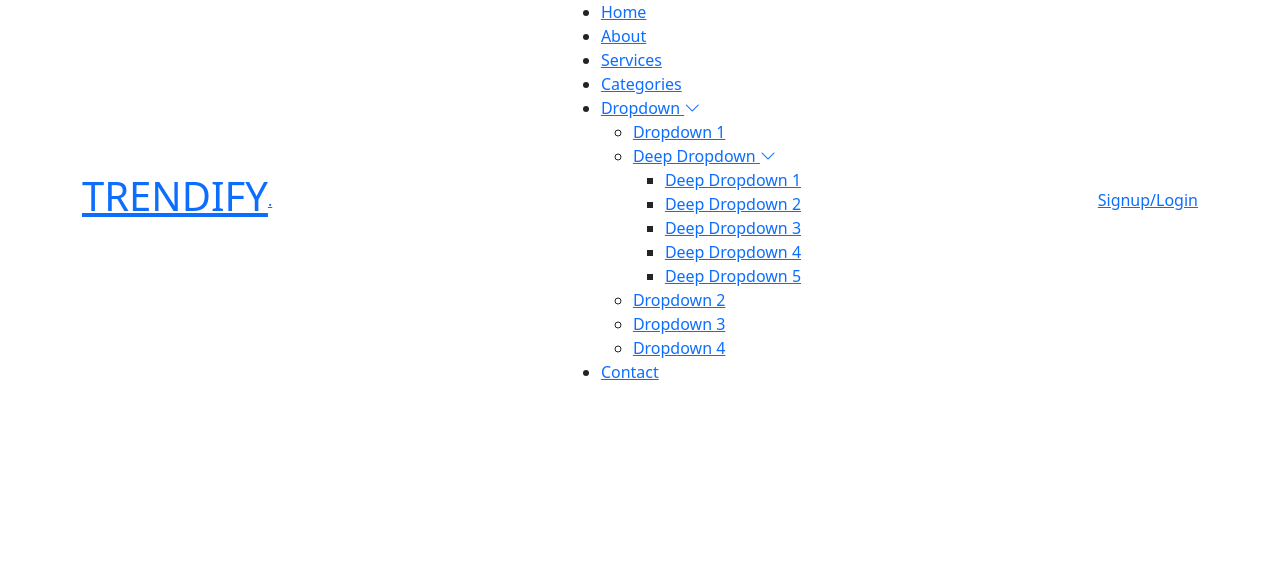
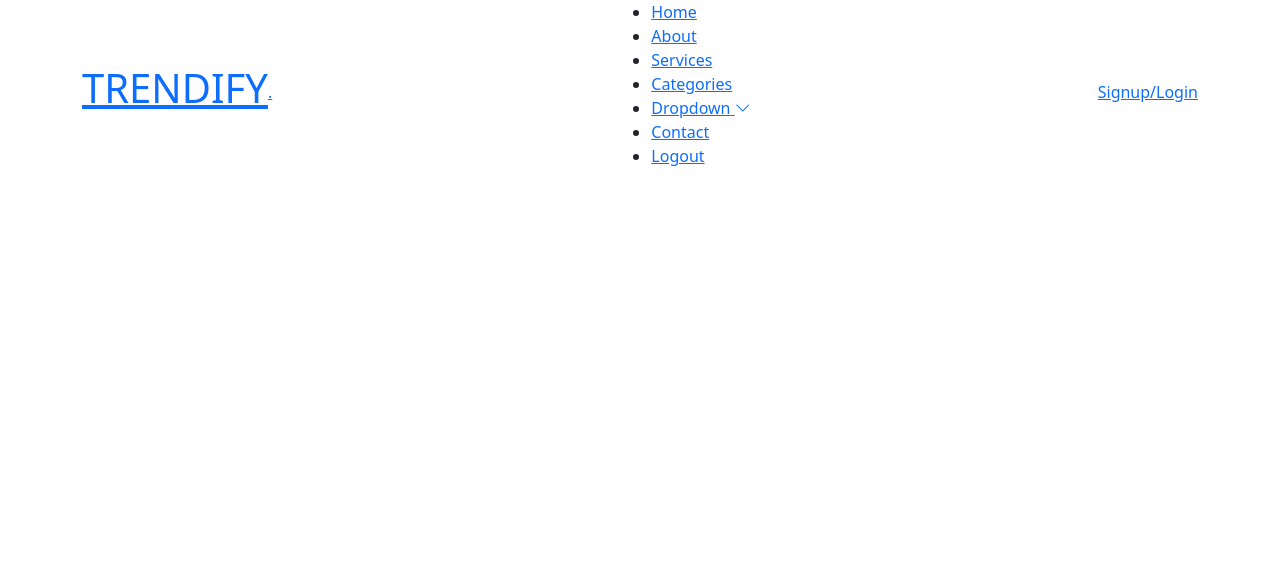
Before and after one commit to sandyddeveloper/Ecommerce-django, a Django app: page /auth/signup/ in a window 1280 px wide. Shown: the top 579 px of the page. Run offline with Django 5.2, Linux system fonts and the light colour scheme; some libraries are stand-ins or nearby versions.

Commit message:
feat: logout

```diff
--- a/Trendify/authentication/urls.py
+++ b/Trendify/authentication/urls.py
@@ -5,5 +5,6 @@ urlpatterns = [
 
     path('signup/',views.signup,name='signup'),
     path('login/',views.handlelogin,name='handlelogin'),
+    path('logout/',views.handlelogout,name='handlelogout'),
     path('dashboard/',views.dashboard,name='dashboard'),
 ]
--- a/Trendify/authentication/views.py
+++ b/Trendify/authentication/views.py
@@ -1,6 +1,6 @@
 from django.shortcuts import render, redirect
 from django.contrib.auth.models import User
-from django.contrib.auth import authenticate, login
+from django.contrib.auth import authenticate, login, logout
 from django.contrib import messages
 
 def signup(request):
@@ -47,5 +47,10 @@ def handlelogin(request):
     return render(request, 'auth/Login.html')
 
 
+def handlelogout(request):
+    logout(request)
+    messages.success(request, "Logged out successfully")
+    return redirect('/auth/login')
+
 def dashboard(request):
     return render(request,'dashboard.html')
--- a/Trendify/templates/dashboard.html
+++ b/Trendify/templates/dashboard.html
@@ -95,6 +95,7 @@
               </ul>
             </li>
             <li><a href="#contact">Contact</a></li>
+            <li><a href="/auth/logout">Logout</a></li>
           </ul>
           <i class="mobile-nav-toggle d-xl-none bi bi-list"></i>
         </nav>
--- a/Trendify/templates/navbar.html
+++ b/Trendify/templates/navbar.html
@@ -74,27 +74,8 @@
                 ><span>Dropdown</span>
                 <i class="bi bi-chevron-down toggle-dropdown"></i
               ></a>
-              <ul>
-                <li><a href="#">Dropdown 1</a></li>
-                <li class="dropdown">
-                  <a href="#"
-                    ><span>Deep Dropdown</span>
-                    <i class="bi bi-chevron-down toggle-dropdown"></i
-                  ></a>
-                  <ul>
-                    <li><a href="#">Deep Dropdown 1</a></li>
-                    <li><a href="#">Deep Dropdown 2</a></li>
-                    <li><a href="#">Deep Dropdown 3</a></li>
-                    <li><a href="#">Deep Dropdown 4</a></li>
-                    <li><a href="#">Deep Dropdown 5</a></li>
-                  </ul>
-                </li>
-                <li><a href="#">Dropdown 2</a></li>
-                <li><a href="#">Dropdown 3</a></li>
-                <li><a href="#">Dropdown 4</a></li>
-              </ul>
-            </li>
             <li><a href="#contact">Contact</a></li>
+            <li><a href="/auth/logout">Logout</a></li>
           </ul>
           <i class="mobile-nav-toggle d-xl-none bi bi-list"></i>
         </nav>
```
Also changed, not shown: Trendify/db.sqlite3.
